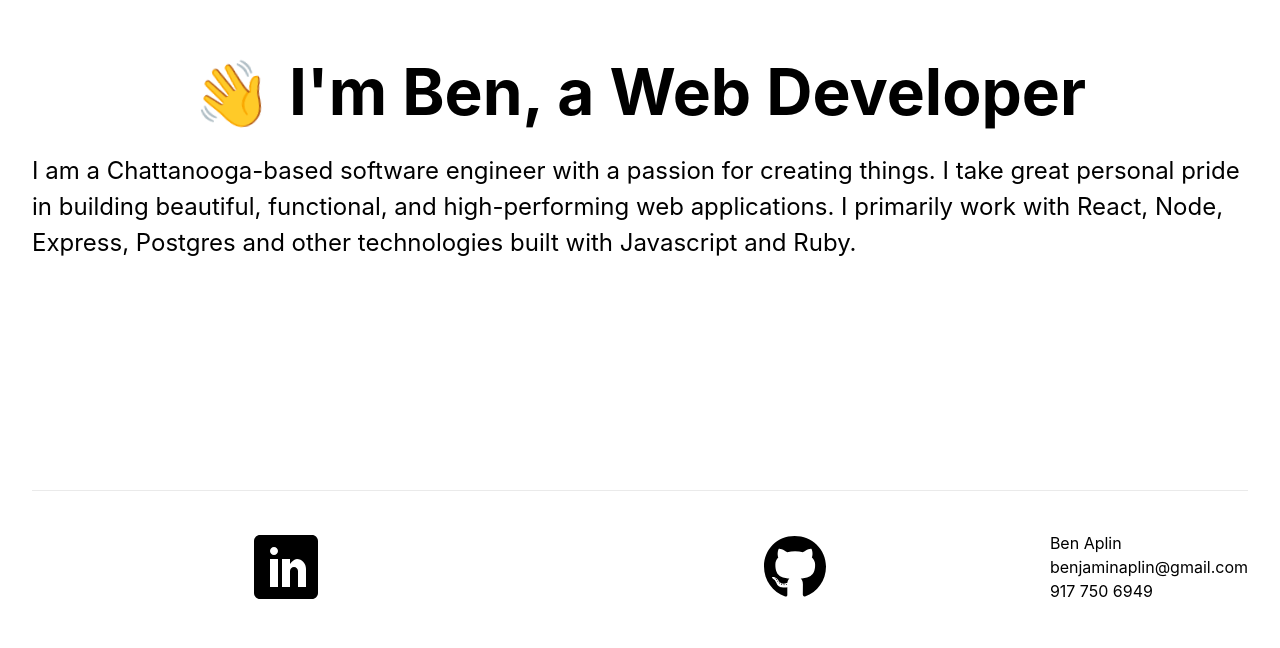
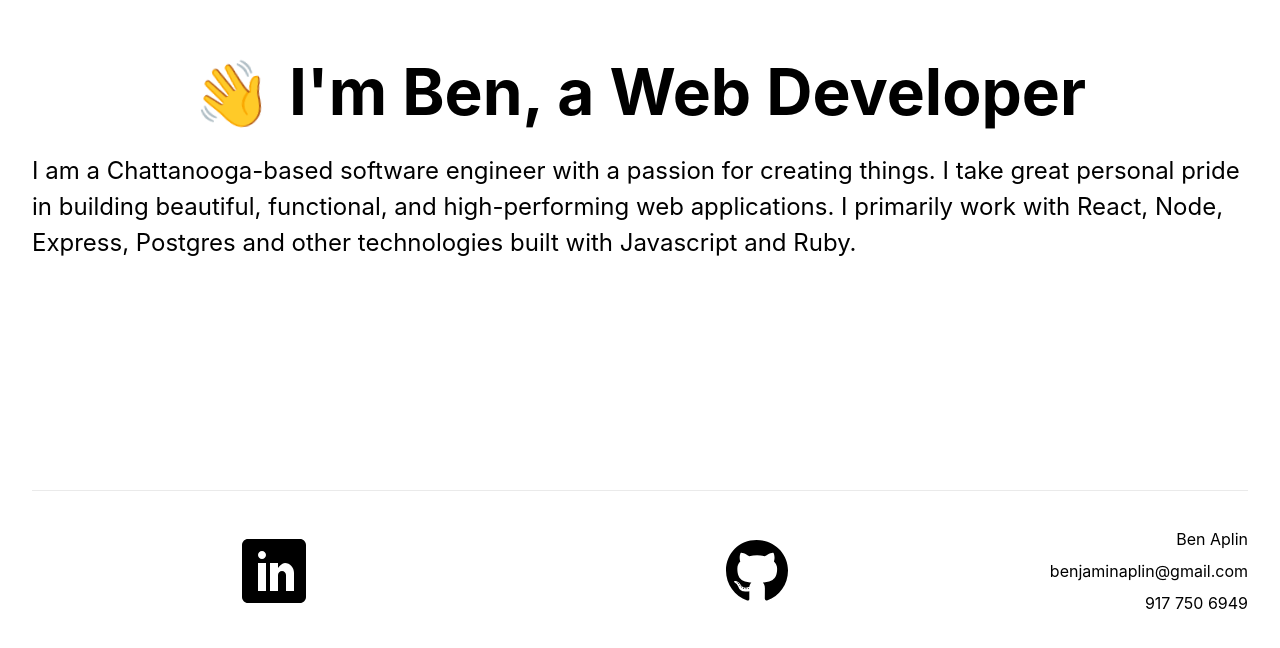
Before and after one commit to benjaminaplin/aplin-next, a Next.js app: page / in a window 1280 px wide. Shown: the part 150-798 px from the top of the page. Built offline with nearby package versions, Linux system fonts and the light colour scheme.

Commit message:
fix contact info

```diff
--- a/styles/Home.module.css
+++ b/styles/Home.module.css
@@ -12,7 +12,14 @@
 }
 
 .contact {
-  line-height: 0.5;
+  display: flex;
+  justify-content: center;
+  align-items: center;
+  flex-grow: 1;
+  flex-direction: column;
+  text-align: left;
+  align-items: flex-end;
+  max-width: 250px;
 }
 
 .footer {
@@ -22,6 +29,7 @@
   border-top: 1px solid #eaeaea;
   justify-content: center;
   align-items: center;
+  line-height: 0;
 }
 
 .footer a {
```
Also changed, not shown: pages/index.tsx (line endings or trailing spaces).
